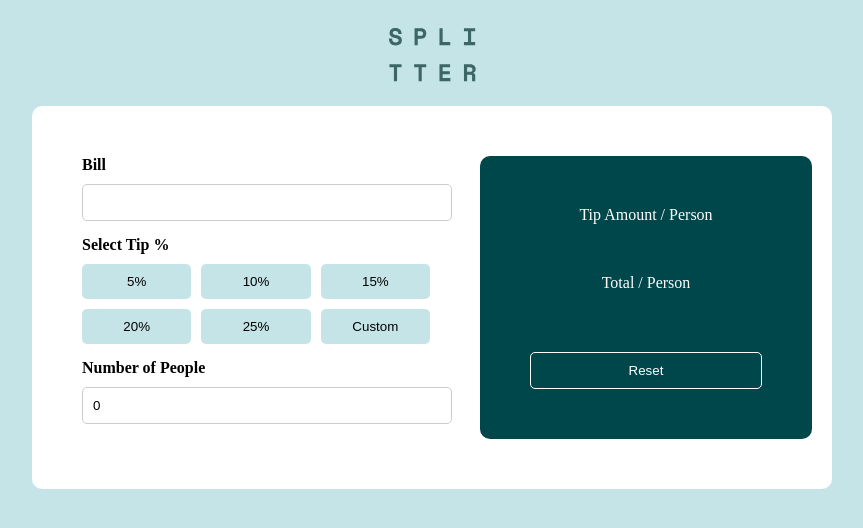
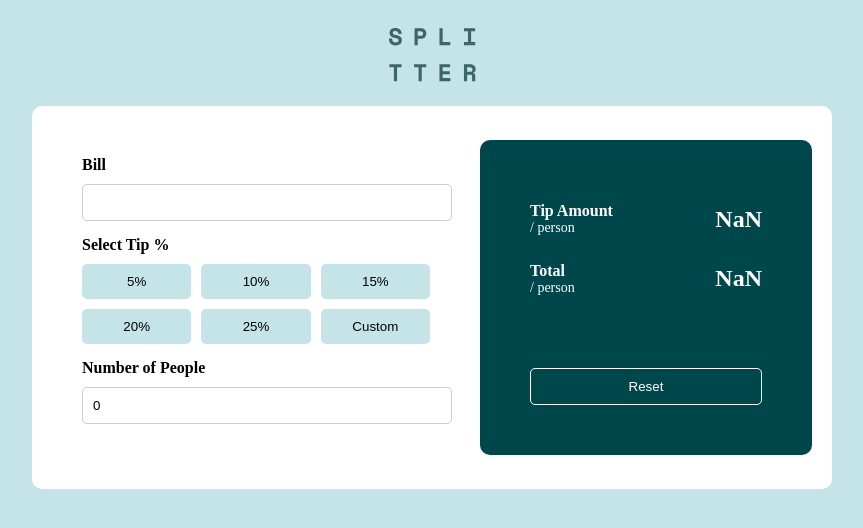
Before and after one commit to astarta16/tip-calculator, a React (Vite) app: page / in a window 1280 px wide. Shown: the top 528 px of the page, without its empty margins (208-1071 px from the left). Built offline with nearby package versions, Linux system fonts and the light colour scheme.

Commit message:
change markup

```diff
--- a/src/App.jsx
+++ b/src/App.jsx
@@ -1,6 +1,6 @@
-import React, { useState } from 'react';
-import styled from 'styled-components';
-import Logo from './assets/logo.svg';
+import React, { useState } from "react";
+import styled from "styled-components";
+import Logo from "./assets/logo.svg";
 
 const Container = styled.div`
   display: flex;
@@ -8,7 +8,7 @@ const Container = styled.div`
   align-items: center;
   justify-content: flex-start;
   min-height: 100vh;
-  background-color: #C5E4E7;
+  background-color: #c5e4e7;
 `;
 
 const LogoContainer = styled.div`
@@ -35,7 +35,7 @@ const Card = styled.div`
 
 const LeftSide = styled.div`
   width: 100%;
-  padding:30px;
+  padding: 30px;
   @media (min-width: 768px) {
     width: 60%;
   }
@@ -43,17 +43,16 @@ const LeftSide = styled.div`
 
 const RightSide = styled.div`
   width: 100%;
-  background-color: #00474B;
+  background-color: #00474b;
   color: white;
   border-radius: 10px;
-  text-align: center;
   display: flex;
   flex-direction: column;
-  padding:10px;
+  padding: 10px;
   @media (min-width: 768px) {
     width: 40%;
     margin-left: 20px;
-   padding: 50px;
+    padding: 50px;
   }
 `;
 
@@ -80,13 +79,13 @@ const ButtonGroup = styled.div`
 const TipButton = styled.button`
   padding: 10px;
   border: none;
-  background-color: #C5E4E7;
+  background-color: #c5e4e7;
   border-radius: 5px;
   cursor: pointer;
   transition: background-color 0.3s;
 
   &:hover {
-    background-color: #87A6A9;
+    background-color: #87a6a9;
   }
 `;
 
@@ -118,20 +117,34 @@ const ResetButton = styled.button`
   }
 `;
 
+const Value = styled.h1`
+  margin-left: 30px;
+  font-size: 24px;
+`;
+
+const Text = styled.h5`
+  font-size: 16px;
+  margin: 0;
+`;
+
+const PersonText = styled.p`
+  font-size: 14px;
+  margin: 0;
+`;
+
+const FlexContainer = styled.div`
+  display: flex;
+  align-items: center;
+  justify-content: space-between;
+`;
+
 const App = () => {
   const [bill, setBill] = useState("");
   const [tipPercentage, setTipsPercentage] = useState(0);
   const [numberOfPeople, setNumberOfPeople] = useState(0);
 
-  const calculateTipAmount = () => {
-    return(bill * tipPercentage) /100;
-  };
-
-  const calculateTotalAmount = () => {
-    return (bill / numberOfPeople) + calculateTipAmount();
-  };
-
-
+  const tipAmount = (bill * tipPercentage) / 100 / numberOfPeople;
+  const totalAmount = (bill + (bill * tipPercentage) / 100) / numberOfPeople;
 
   return (
     <Container>
@@ -141,7 +154,11 @@ const App = () => {
       <Card>
         <LeftSide>
           <InputLabel>Bill</InputLabel>
-          <Input  value={bill} onChange={(event) => setBill(event.target.value)} type="text" />
+          <Input
+            value={bill}
+            onChange={(event) => setBill(event.target.value)}
+            type="text"
+          />
 
           <InputLabel>Select Tip %</InputLabel>
           <ButtonGroup>
@@ -154,12 +171,29 @@ const App = () => {
           </ButtonGroup>
 
           <NumberOfPeopleLabel>Number of People</NumberOfPeopleLabel>
-          <Input value={numberOfPeople} onChange={(event) => setNumberOfPeople(event.target.value)} type="text" />
+          <Input
+            value={numberOfPeople}
+            onChange={(event) => setNumberOfPeople(event.target.value)}
+            type="text"
+          />
         </LeftSide>
         <RightSide>
           <RightSideContent>
-            <div>Tip Amount / Person</div>
-            <div style={{ marginTop: '50px' }}>Total / Person</div>
+            <FlexContainer>
+              <div>
+                <Text>Tip Amount</Text>
+                <PersonText>/ person</PersonText>
+              </div>
+              <Value>{tipAmount}</Value>
+            </FlexContainer>
+
+            <FlexContainer>
+              <div>
+                <Text>Total</Text>
+                <PersonText>/ person</PersonText>
+              </div>
+              <Value>{totalAmount}</Value>
+            </FlexContainer>
           </RightSideContent>
           <ResetButton>Reset</ResetButton>
         </RightSide>
```
